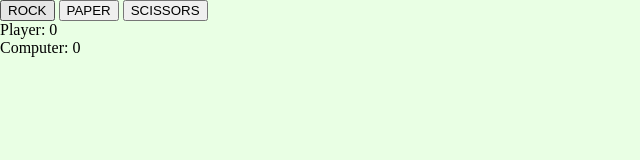
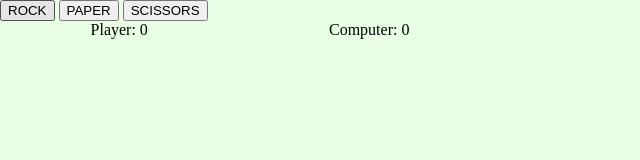
Before and after one commit to AlanEnar/rockpaperscissors, a plain HTML site: page index.html in a window 1280 px wide. Shown: the whole page, without its empty margins (0-640 px from the left). Drawn offline with Linux system fonts and the light colour scheme.

Commit message:
Make the results look sort of nice

```diff
--- a/index.html
+++ b/index.html
@@ -8,7 +8,7 @@
     </head>
 
     <body>
-
+        <main>
             <div id="move-btns">
                 <button id="rock-btn">ROCK</button>
                 <button id="paper-btn">PAPER</button>
@@ -19,7 +19,7 @@
                 <div id="player-score">Player: 0</div>
                 <div id="computer-score">Computer: 0</div>
             </div>
-
+        </main>
         <script src="rpsGame.js"></script>
     </body>
 </html>
--- a/styles.css
+++ b/styles.css
@@ -5,3 +5,13 @@
 body {
     background-color: rgb(233, 255, 228);
 }
+
+main {
+    width: 500px
+}
+
+#results {
+    display: flex;
+    justify-content: space-around;
+
+}
```
Lines whose indentation alone changed are shown as unchanged.
